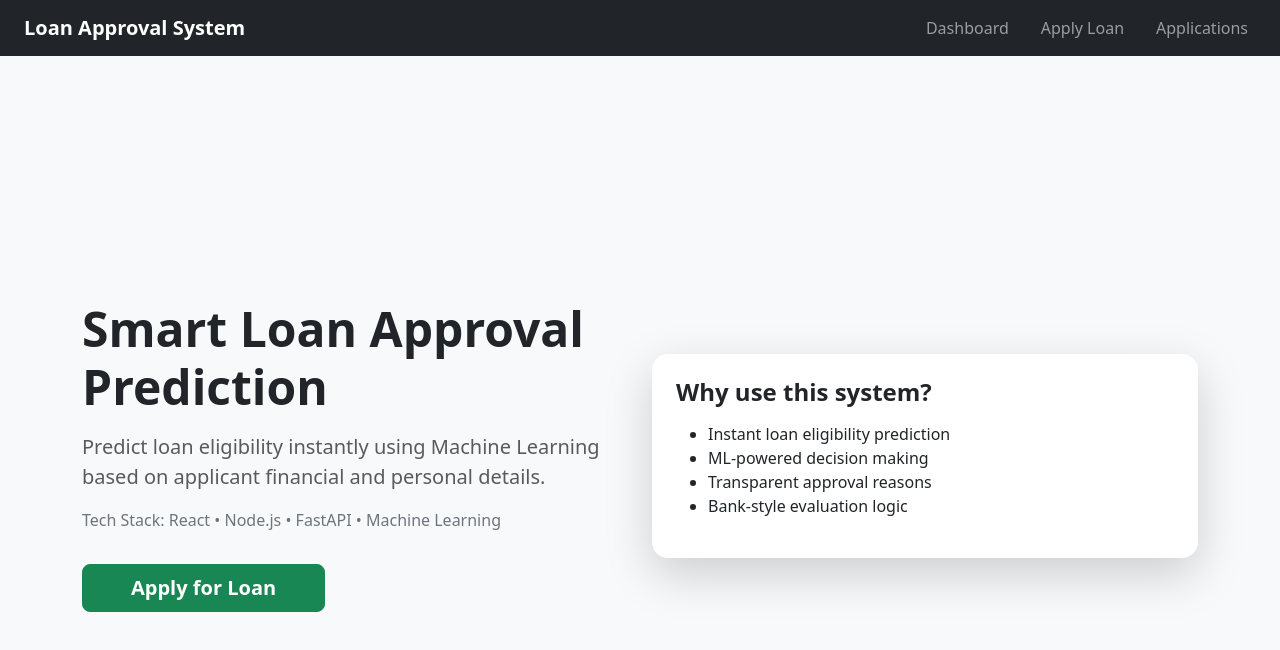
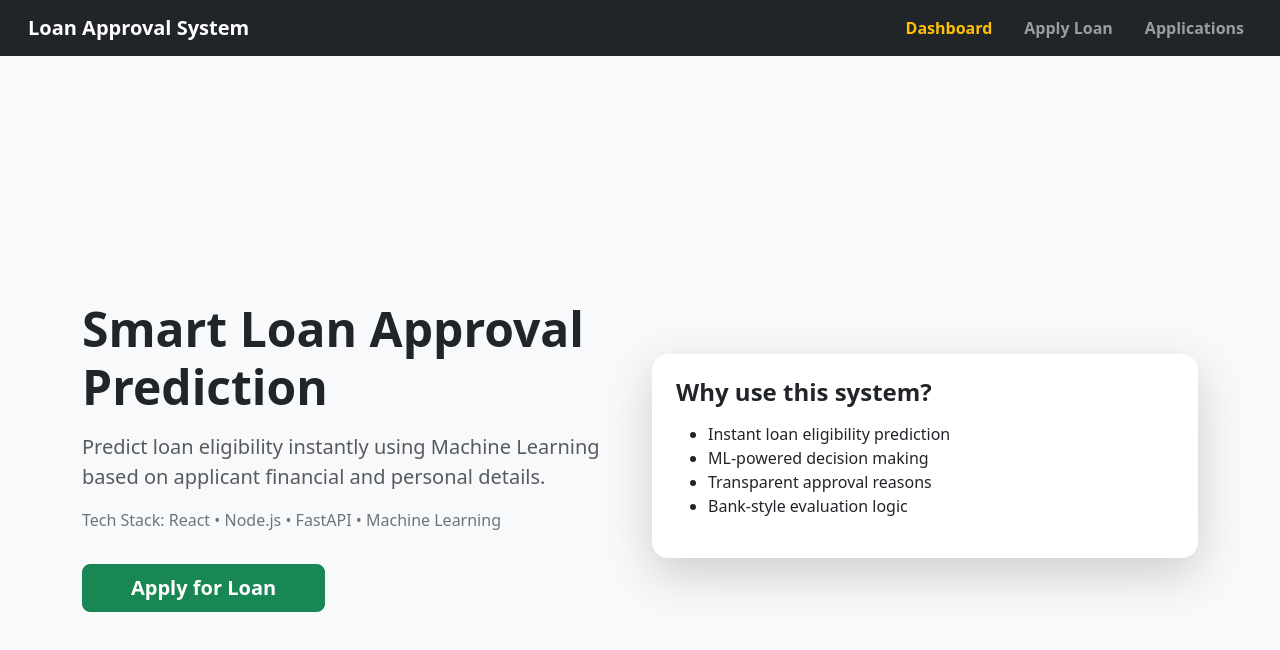
Before and after one commit to trivikram-coder/lap-client, a React (Vite) app: page / in a window 1280 px wide. Shown: the top 650 px of the page. Built offline with nearby package versions, Linux system fonts and the light colour scheme.

Commit message:
feat:responsive ui

```diff
--- a/src/components/Navbar.jsx
+++ b/src/components/Navbar.jsx
@@ -1,41 +1,69 @@
-import { Link } from "react-router-dom";
+import { Link, NavLink } from "react-router-dom";
 
 export default function Navbar() {
   return (
-    <nav className="navbar navbar-expand-lg navbar-dark bg-dark px-4">
+    <nav className="navbar navbar-expand-lg navbar-dark bg-dark px-3">
+      <div className="container-fluid">
+
+        {/* Brand */}
         <Link className="navbar-brand fw-bold" to="/">
           Loan Approval System
         </Link>
 
+        {/* Toggler */}
         <button
           className="navbar-toggler"
           type="button"
           data-bs-toggle="collapse"
           data-bs-target="#loanNavbar"
+          aria-controls="loanNavbar"
+          aria-expanded="false"
+          aria-label="Toggle navigation"
         >
           <span className="navbar-toggler-icon"></span>
         </button>
 
+        {/* Menu */}
         <div className="collapse navbar-collapse" id="loanNavbar">
-        <ul className="navbar-nav ms-auto gap-3">
+          <ul className="navbar-nav ms-auto text-center text-lg-start gap-lg-3 mt-3 mt-lg-0">
+
             <li className="nav-item">
-            <Link className="nav-link" to="/">
+              <NavLink
+                to="/"
+                end
+                className={({ isActive }) =>
+                  `nav-link fw-semibold ${isActive ? "active text-warning" : ""}`
+                }
+              >
                 Dashboard
-            </Link>
+              </NavLink>
             </li>
 
             <li className="nav-item">
-            <Link className="nav-link" to="/predict">
+              <NavLink
+                to="/predict"
+                className={({ isActive }) =>
+                  `nav-link fw-semibold ${isActive ? "active text-warning" : ""}`
+                }
+              >
                 Apply Loan
-            </Link>
+              </NavLink>
             </li>
 
             <li className="nav-item">
-            <Link className="nav-link" to="/applications">
+              <NavLink
+                to="/applications"
+                className={({ isActive }) =>
+                  `nav-link fw-semibold ${isActive ? "active text-warning" : ""}`
+                }
+              >
                 Applications
-            </Link>
+              </NavLink>
             </li>
+
           </ul>
+        </div>
+
       </div>
     </nav>
   );
```
Lines whose indentation alone changed are shown as unchanged.
